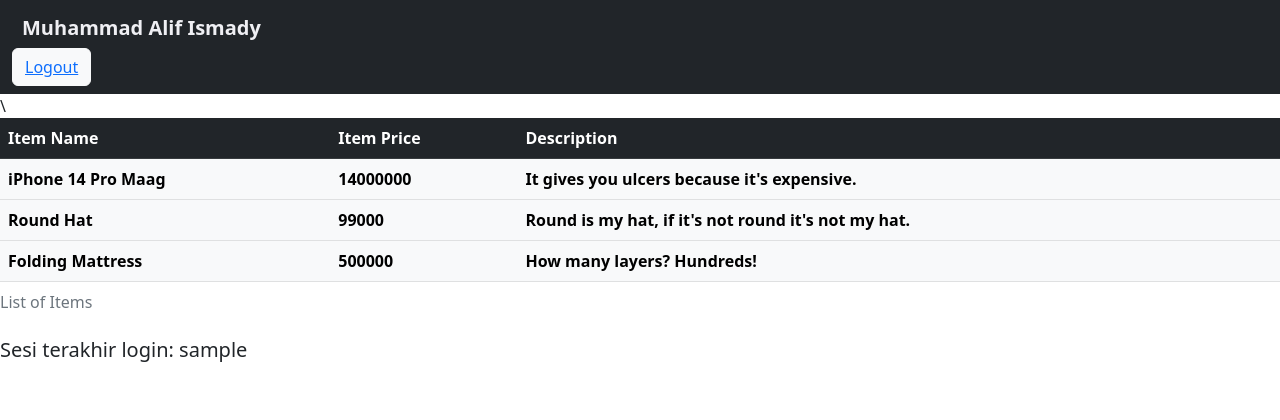
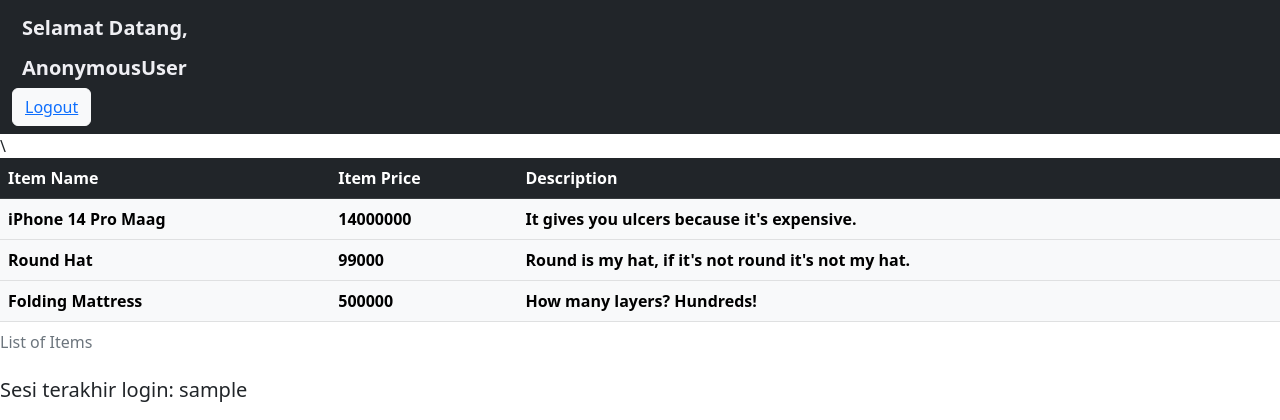
Before and after one commit to alifismady/Tutorial-1-PBP, a Django app: template wishlist/templates/wishlist.html in a window 1280 px wide. Shown: the top 420 px of the page. Run offline with Django 4.2, Linux system fonts and the light colour scheme; data comes from the database, SQL or seed files in the repository; tables that the repository leaves empty hold one stand-in row (values such as "Sample post"); the template is opened without the code that fills it: values that come from a table or form of the project are taken from there, most other values are stand-ins (such as "Sample title", 1, 10 or a date in 2020); lists and menus that the app fills with data are empty.

Commit message:
pengerjaan tutor 5 blm selesai susah kak

```diff
--- a/wishlist/templates/login.html
+++ b/wishlist/templates/login.html
@@ -5,7 +5,7 @@
 {% endblock meta %}
 
 {% block content %}
-
+<nav class="navbar bg-light">
     <div class = "login">
 
         <h1>Login</h1>
@@ -25,7 +25,7 @@
 
                 <tr>
                     <td></td>
-                <td><input class="btn login_btn" type="submit" value="Login"></td>
+                    <td><input class="btn btn-outline-secondary login_btn" type="submit" value="Login"></td>
                 </tr>
             </table>
         </form>
@@ -41,5 +41,5 @@
         Belum mempunyai akun? <a href="{% url 'wishlist:register' %}">Buat Akun</a>
 
     </div>
-
+</nav>
 {% endblock content %}
--- a/wishlist/templates/wishlist.html
+++ b/wishlist/templates/wishlist.html
@@ -3,8 +3,9 @@
 {% block content %}
 <nav class="navbar bg-dark">
     <div class="container-fluid">
-        <b class="navbar-brand" style = "color:#efeff3; margin-left: 10px; margin-right: 1100px">Muhammad Alif Ismady</b>
-        <button type="button" class="btn btn-light"><a href="{% url 'wishlist:logout' %}">Logout</a></button>
+        <b class="navbar-brand" style = "color:#efeff3; margin-left: 10px; margin-right: 1100px; text-align: center;">Selamat Datang, </b>
+        <b class="navbar-brand" style = "color:#efeff3; margin-left: 10px; margin-right: 1100px; text-align: center;">{{user}} </b>
+        <button type="button" class="btn btn-light" style="color: #efeff3;"><a href="{% url 'wishlist:logout' %}">Logout</a></button>
     </div>
 </nav>
 \
```
Also changed, not shown: wishlist/templates/wishlist_ajax.html (added). Lines whose indentation alone changed are shown as unchanged.
